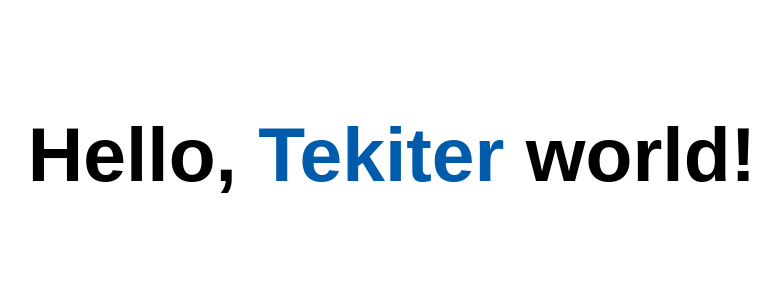
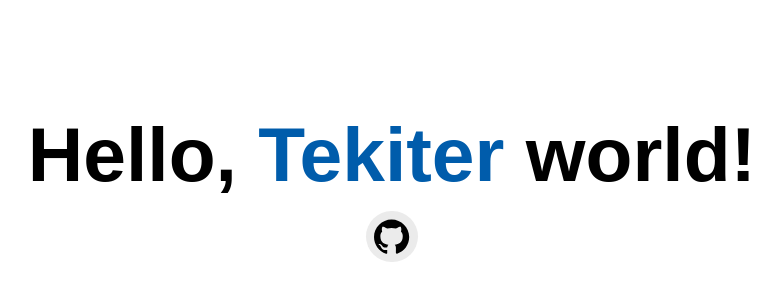
Before and after one commit to Tekiter/tekiter.github.io, a Next.js app: page / in a window 1280 px wide. Shown: the part 130-430 px from the top of the page, without its empty margins (248-1028 px from the left). Built offline with nearby package versions, Linux system fonts and the light colour scheme; a web font is replaced by a local one.

Commit message:
Create link box

```diff
--- /dev/null
+++ b/components/common.tsx
@@ -0,0 +1,20 @@
+import { ReactElement } from "react";
+import styles from "../styles/Common.module.scss";
+
+export interface IconButtonProps {
+  children: ReactElement;
+  onClick?: Function;
+}
+
+export const IconButton = (props: IconButtonProps): ReactElement => {
+  function handleClick() {
+    if (props.onClick instanceof Function) {
+      props.onClick();
+    }
+  }
+  return (
+    <button className={styles.iconButton} onClick={handleClick}>
+      {props.children}
+    </button>
+  );
+};
--- a/components/intro.tsx
+++ b/components/intro.tsx
@@ -1,9 +1,19 @@
 import gsap from "gsap";
 import { forwardRef, useImperativeHandle, useRef } from "react";
 import styles from "../styles/Intro.module.scss";
+import { IconButton } from "./common";
 
 export interface HelloTekiterWorldRef {
   timeline: () => GSAPTimeline;
+}
+
+function GithubIcon() {
+  return (
+    <svg xmlns="http://www.w3.org/2000/svg" role="img" viewBox="0 0 24 24">
+      <title>GitHub icon</title>
+      <path d="M12 .297c-6.63 0-12 5.373-12 12 0 5.303 3.438 9.8 8.205 11.385.6.113.82-.258.82-.577 0-.285-.01-1.04-.015-2.04-3.338.724-4.042-1.61-4.042-1.61C4.422 18.07 3.633 17.7 3.633 17.7c-1.087-.744.084-.729.084-.729 1.205.084 1.838 1.236 1.838 1.236 1.07 1.835 2.809 1.305 3.495.998.108-.776.417-1.305.76-1.605-2.665-.3-5.466-1.332-5.466-5.93 0-1.31.465-2.38 1.235-3.22-.135-.303-.54-1.523.105-3.176 0 0 1.005-.322 3.3 1.23.96-.267 1.98-.399 3-.405 1.02.006 2.04.138 3 .405 2.28-1.552 3.285-1.23 3.285-1.23.645 1.653.24 2.873.12 3.176.765.84 1.23 1.91 1.23 3.22 0 4.61-2.805 5.625-5.475 5.92.42.36.81 1.096.81 2.22 0 1.606-.015 2.896-.015 3.286 0 .315.21.69.825.57C20.565 22.092 24 17.592 24 12.297c0-6.627-5.373-12-12-12" />
+    </svg>
+  );
 }
 
 export const HelloTekiterWorld = forwardRef<HelloTekiterWorldRef, {}>(
@@ -37,3 +47,23 @@
     );
   }
 );
+
+export const TekiterLinks = forwardRef((_, ref) => {
+  const boxRef = useRef(null);
+
+  useImperativeHandle(ref, () => ({
+    timeline() {
+      const tl = gsap.timeline();
+      tl.from(boxRef.current, { autoAlpha: 0, duration: 1 });
+      return tl;
+    },
+  }));
+
+  return (
+    <div ref={boxRef} className={styles.links}>
+      <IconButton>
+        <GithubIcon />
+      </IconButton>
+    </div>
+  );
+});
--- a/pages/index.tsx
+++ b/pages/index.tsx
@@ -1,18 +1,24 @@
 import { gsap } from "gsap";
 import { TextPlugin } from "gsap/dist/TextPlugin";
 import Head from "next/head";
-import { forwardRef, useEffect, useImperativeHandle, useRef } from "react";
-import { HelloTekiterWorld, HelloTekiterWorldRef } from "../components/intro";
+import { useEffect, useRef } from "react";
+import {
+  HelloTekiterWorld,
+  HelloTekiterWorldRef,
+  TekiterLinks,
+} from "../components/intro";
 import styles from "../styles/Home.module.scss";
 
 gsap.registerPlugin(TextPlugin);
 
 export default function Home() {
   const titleRef = useRef<HelloTekiterWorldRef>(null);
+  const linkRef = useRef(null);
 
   useEffect(() => {
     const tl = gsap.timeline();
     tl.add(titleRef.current.timeline());
+    tl.add(linkRef.current.timeline(), ">0.5");
   }, []);
 
   return (
@@ -24,6 +30,7 @@
 
       <main className={styles.main}>
         <HelloTekiterWorld ref={titleRef} />
+        <TekiterLinks ref={linkRef} />
       </main>
     </div>
   );
--- /dev/null
+++ b/styles/Common.module.scss
@@ -0,0 +1,20 @@
+.iconButton {
+  width: 2rem;
+  height: 2rem;
+
+  border-width: 0;
+  border-radius: 100%;
+  padding: 0.6em;
+
+  outline: none;
+
+  background-color: rgb(235, 235, 235);
+
+  &:hover {
+    background-color: rgb(206, 206, 206);
+  }
+
+  &:active {
+    background-color: rgb(167, 167, 167);
+  }
+}
--- a/styles/Intro.module.scss
+++ b/styles/Intro.module.scss
@@ -4,8 +4,17 @@
   font-size: 3rem;
   visibility: hidden;
   text-align: center;
+
+  .tekiter {
+    color: #005cab;
+  }
 }
 
-.title .tekiter {
-  color: #005cab;
+.links {
+  display: flex;
+  justify-content: center;
+
+  margin-top: 0.5rem;
+
+  visibility: hidden;
 }
```
